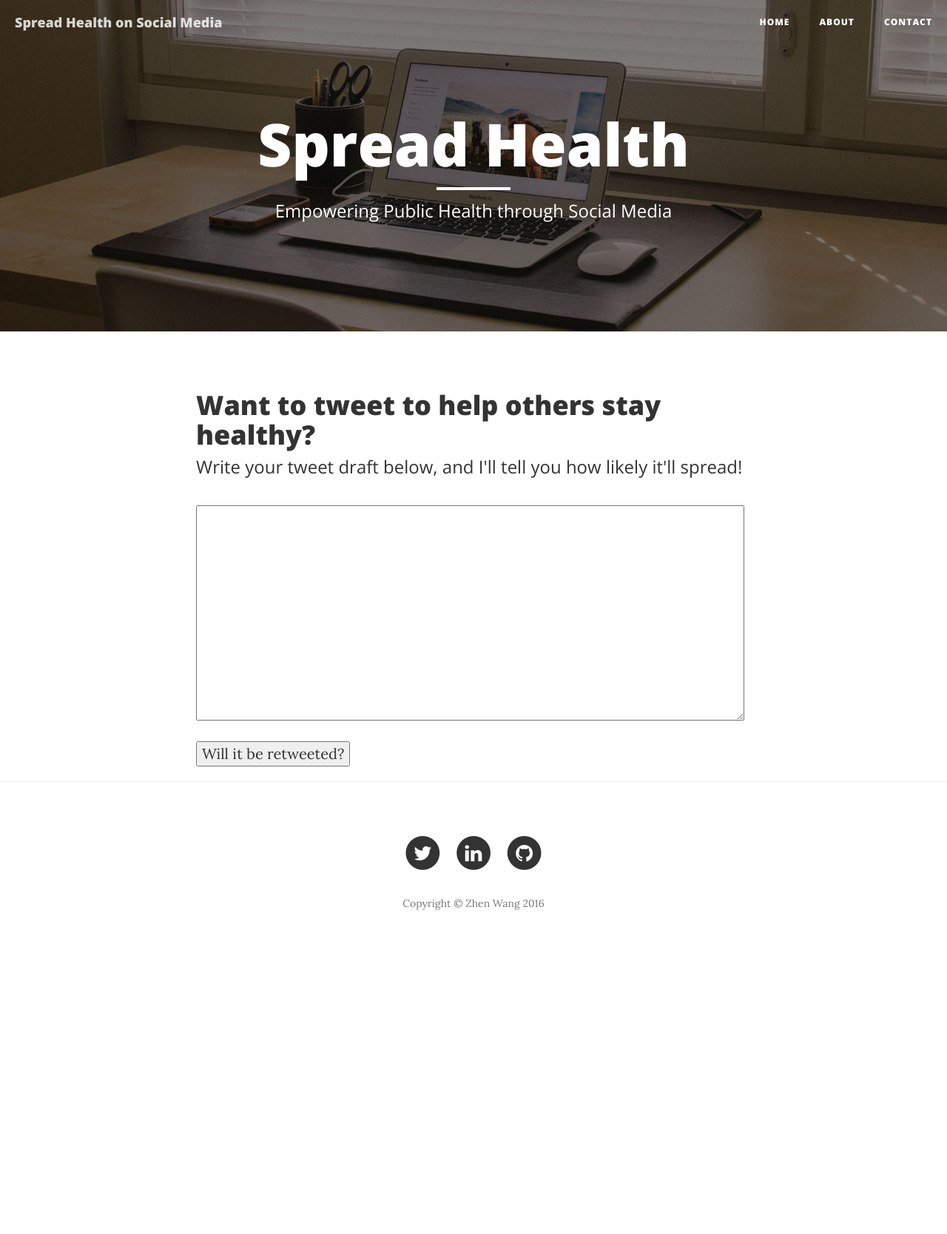
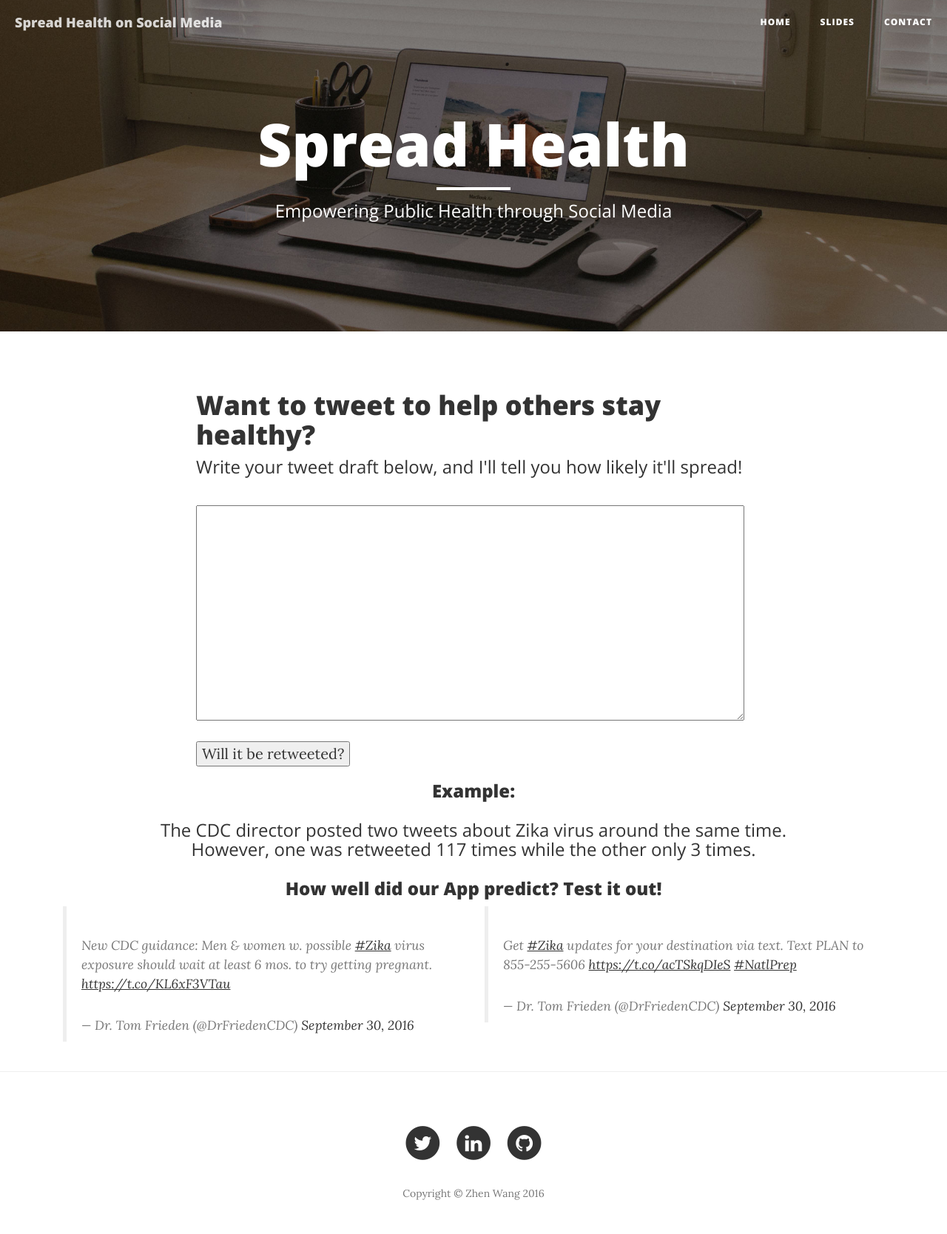
Before and after one commit to zweinstein/SpreadHealth, a Flask app: page / in a window 1280 px wide. Shown: the top 1668 px of the page at 74% size. Before the commit the page ends 1230 px from the top, so only its background shows below. Run offline with Flask 2, Linux system fonts and the light colour scheme; parts of the project's set-up code (start-up, migrations or seed data) failed here and were passed over; some libraries are stand-ins or nearby versions.

Commit message:
flask app added

```diff
--- a/app.py
+++ b/app.py
@@ -46,10 +46,10 @@ def input():
     form = ReviewForm(request.form)
     return render_template('input.html', form=form)
 
-@app.route('/about')
-def about():
+@app.route('/slides')
+def slides():
     form = ReviewForm(request.form)
-    return render_template('about.html', form=form)
+    return render_template('slides.html', form=form)
 
 
 @app.route('/contact')
--- a/templates/input.html
+++ b/templates/input.html
@@ -25,7 +25,7 @@
             <div class="row">
                 <div class="col-lg-8 col-lg-offset-2 col-md-10 col-md-offset-1">
                     <div class="post-preview">
-                        <a href="/about">
+                        <a href="/slides">
                             <h2 class="post-title">
                                 Want to tweet to help others stay healthy?
                             </h2>
@@ -47,7 +47,48 @@
             </form>
                 </div>
             </div>
+
+            <h3 class="post-subtitle" align="center">
+                Example: <br> <br>
+                <span style="font-weight:normal">
+                    The CDC director posted two tweets about Zika virus around the same time.
+                    <br>
+                    However, one was retweeted 117 times while the other only 3 times. </span>
+                    <br> <br>
+                How well did our App predict? Test it out!
+            </h3>
+
+            <!div style="position: absolute; left: 400px; top: 10px; width: 500px; height: 500px;">
+            <div class="col-lg-6">
+                <blockquote class="twitter-tweet tw-align-center" data-lang="en">
+                    <p lang="en" dir="ltr">New CDC guidance: Men &amp; women w. possible
+                        <a href="https://twitter.com/hashtag/Zika?src=hash">#Zika</a>
+                        virus exposure should wait at least 6 mos. to try getting pregnant.
+                        <a href="https://t.co/KL6xF3VTau">https://t.co/KL6xF3VTau</a>
+                    </p>&mdash; Dr. Tom Frieden (@DrFriedenCDC)
+                    <a href="https://twitter.com/DrFriedenCDC/status/781931820413845504">September 30, 2016</a>
+                </blockquote>
+                <script async src="//platform.twitter.com/widgets.js" charset="utf-8"></script>
+            </div>
+
+            <!div style="position: absolute; left: 900px; top: 10px; width: 500px; height: 540px;">
+            <div class="col-lg-6">
+                <blockquote class="twitter-tweet tw-align-center" data-lang="en">
+                    <p lang="en" dir="ltr">Get
+                        <a href="https://twitter.com/hashtag/Zika?src=hash">#Zika</a>
+                        updates for your destination via text. Text PLAN to 855-255-5606
+                        <a href="https://t.co/acTSkqDIeS">https://t.co/acTSkqDIeS</a>
+                        <a href="https://twitter.com/hashtag/NatlPrep?src=hash">#NatlPrep</a>
+                    </p>&mdash; Dr. Tom Frieden (@DrFriedenCDC)
+                    <a href="https://twitter.com/DrFriedenCDC/status/781954405499297792">September 30, 2016</a>
+                </blockquote>
+                <script async src="//platform.twitter.com/widgets.js" charset="utf-8"></script>
+            </div>
+
         </div>
+
+
+
         </body>
     {% endblock %}
 </html>
--- a/templates/layout.html
+++ b/templates/layout.html
@@ -42,7 +42,7 @@
                     <span class="sr-only">Toggle navigation</span>
                     Menu <i class="fa fa-bars"></i>
                 </button>
-                <a class="navbar-brand" href="/about">Spread Health on Social Media</a>
+                <a class="navbar-brand" href="/slides">Spread Health on Social Media</a>
             </div>
 
             <!-- Collect the nav links, forms, and other content for toggling -->
@@ -52,7 +52,7 @@
                         <a href="/index">Home</a>
                     </li>
                     <li>
-                        <a href="/about">About</a>
+                        <a href="/slides">Slides</a>
                     </li>
                     <li>
                         <a href="/contact">Contact</a>
```
Also changed, not shown: templates/slides.html (renamed from templates/about.html).
